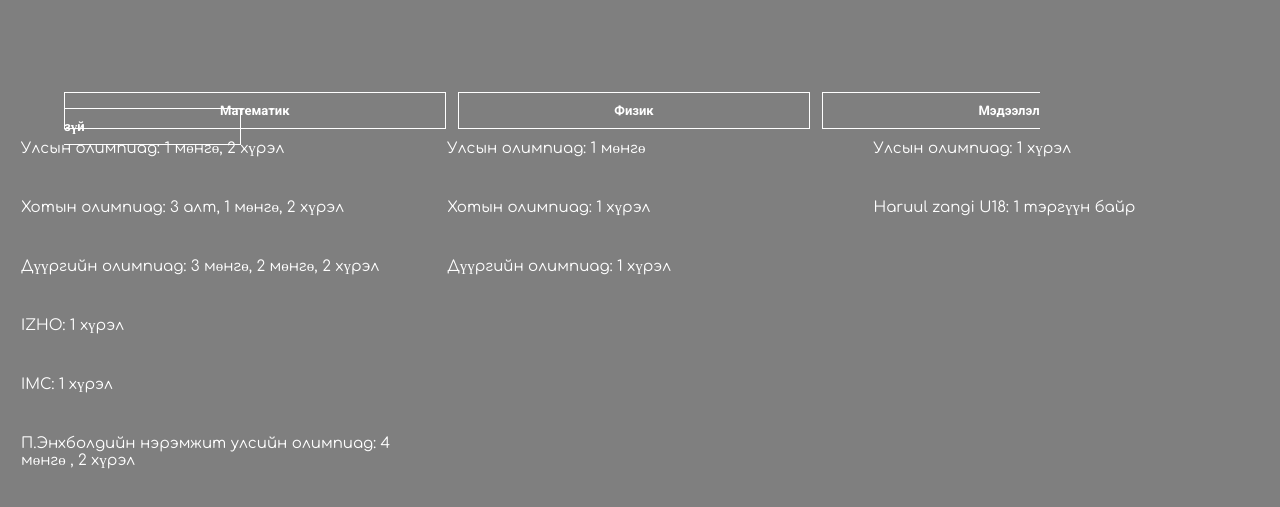
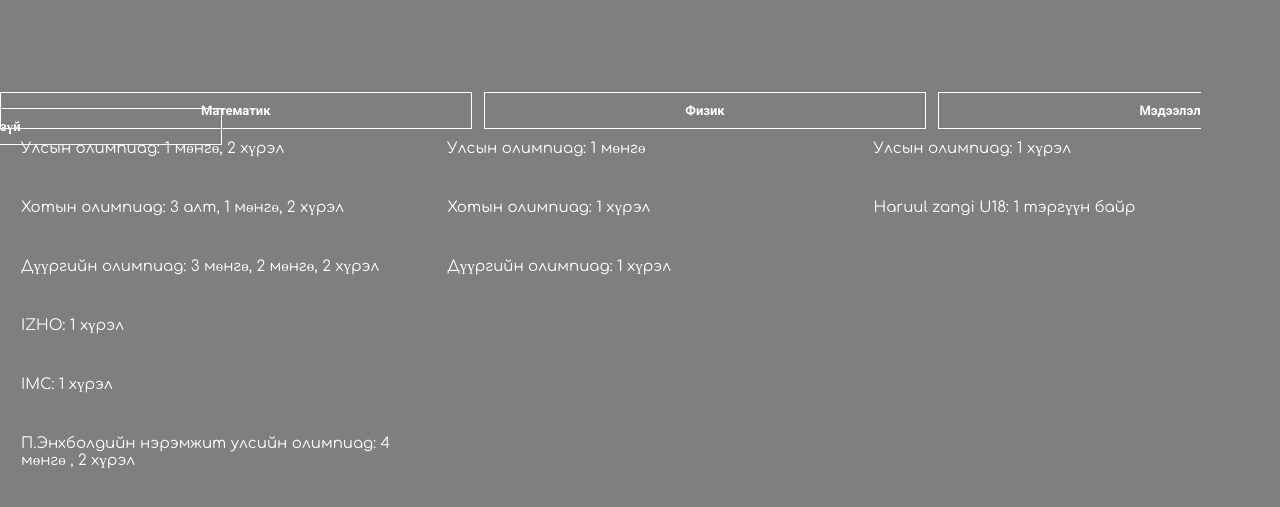
Before and after one commit to Tsogsummit/achievement, a plain HTML site: page index.html in a window 1280 px wide. Shown: the part 57-564 px from the top of the page. Drawn offline with Linux system fonts and the light colour scheme.

Commit message:
Update mainstyle.css

```diff
--- a/mainstyle.css
+++ b/mainstyle.css
@@ -109,14 +109,14 @@ body{
 .button{
     position: absolute;
     top: 20%;
-    margin-left: 5%;
-    margin-right: 5%;
+    margin-left: 0%;
+    margin-right: 0%;
     transform: translate(0%,0%);
 }
 
 .btn-1 , .btn-2 , .btn-3 , .btn-4{
     border: 1px solid white;
-    padding: 10px 155px;
+    padding: 10px 200px;
     color: white;
     text-decoration: none;
     margin-right:   5px;
```
